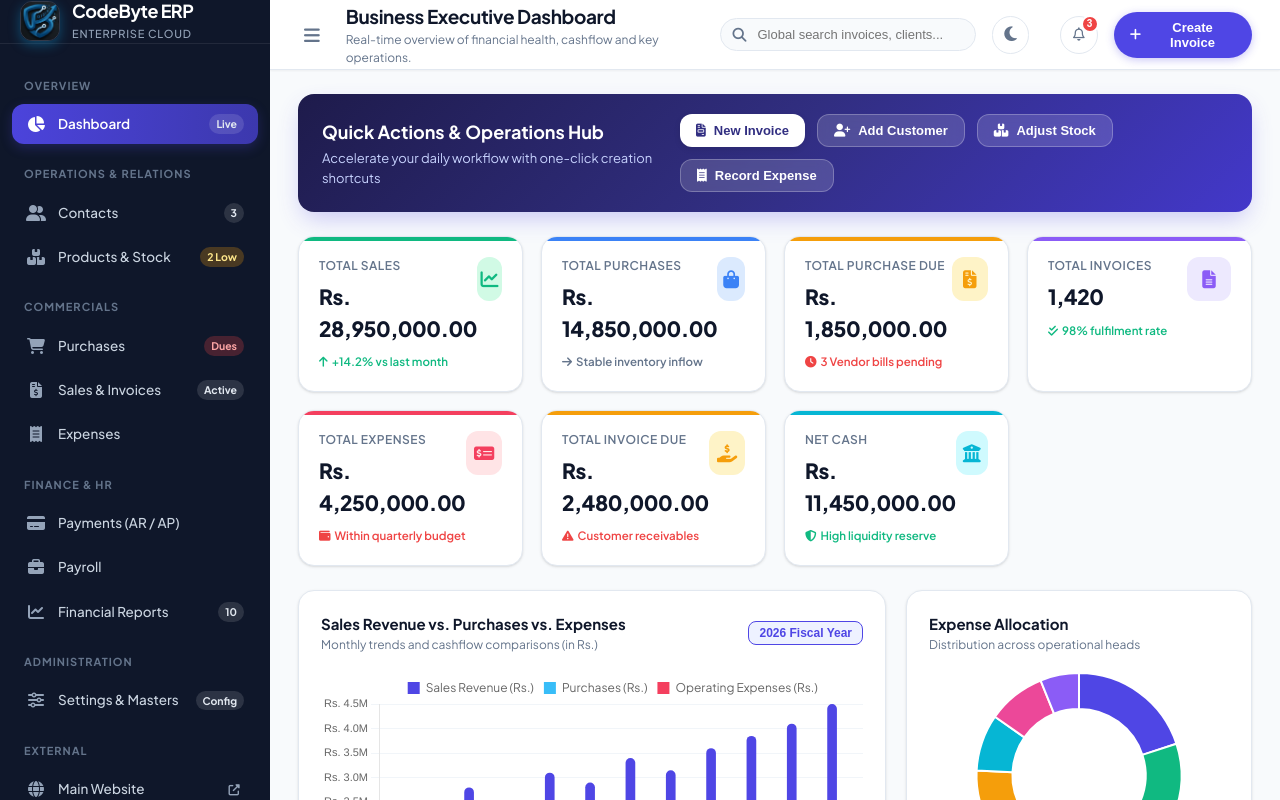
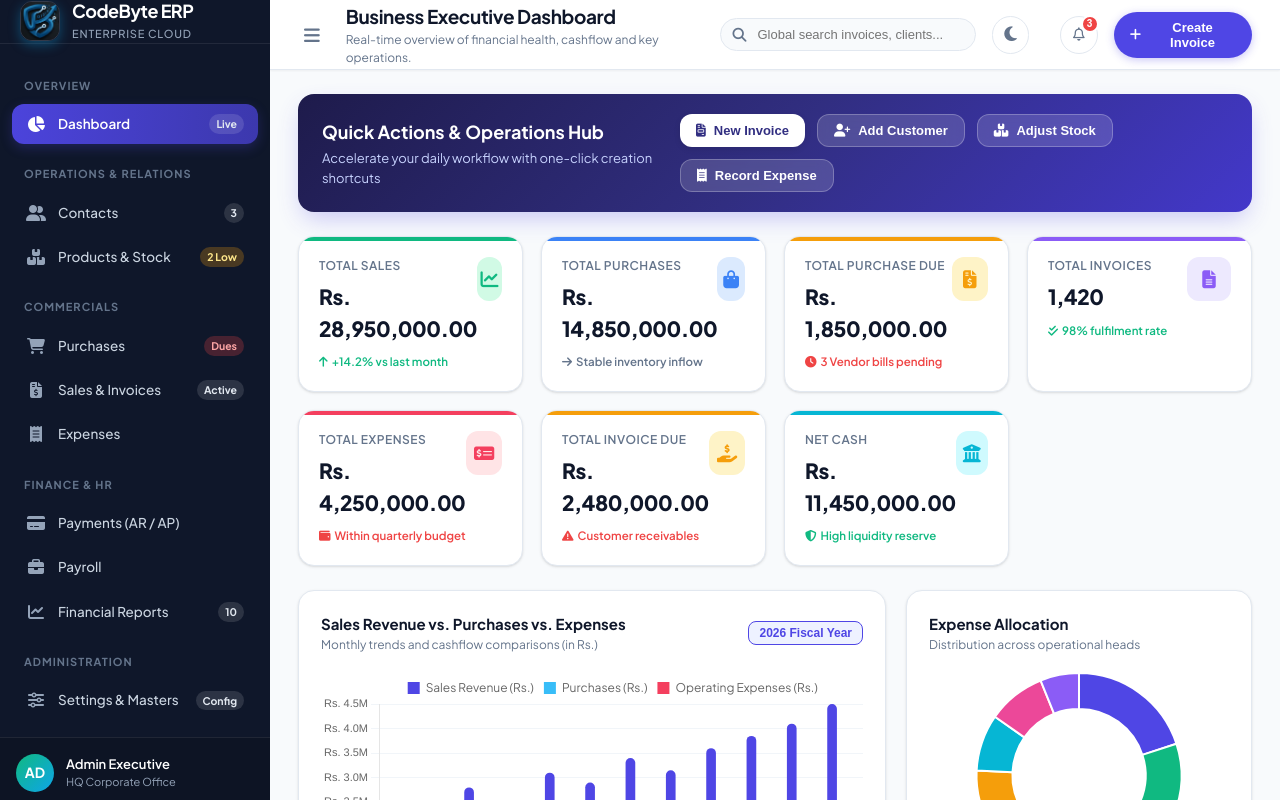
Before and after one commit to uch4545/CodeByteERPDemo, a plain HTML site: page index.html in a window 1280 px wide. Drawn offline with nearby package versions, Linux system fonts and the light colour scheme.

Commit message:
Update index.html

```diff
--- a/index.html
+++ b/index.html
@@ -125,14 +125,14 @@
           <span class="nav-badge">Config</span>
         </a>
 
-        <div class="nav-section-title">External</div>
-        <a href="#" class="nav-item" onclick="window.open('https://umasuppliers.pk', '_blank')">
+        <!-- <div class="nav-section-title">External</div> -->
+        <!-- <a href="#" class="nav-item" onclick="window.open('https://umasuppliers.pk', '_blank')">
           <div class="nav-item-left">
             <i class="fas fa-globe"></i>
             <span>Main Website</span>
           </div>
           <i class="fas fa-external-link-alt" style="font-size: 0.8rem; margin-left: auto;"></i>
-        </a>
+        </a> -->
       </nav>
 
       <div class="sidebar-footer">
```
